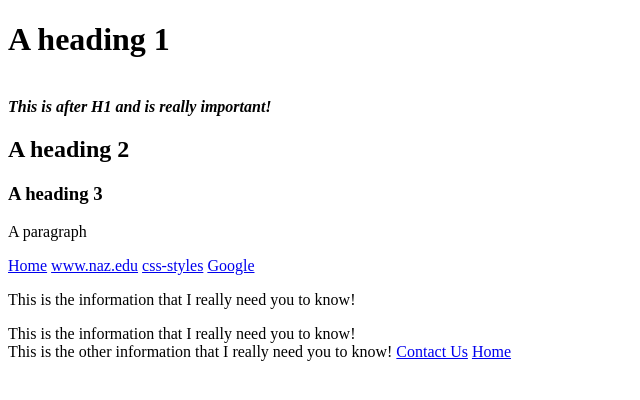
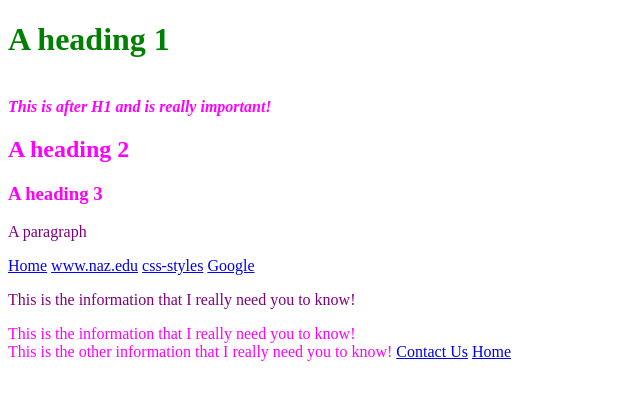
Before and after one commit to melissacole8/assignment1, a plain HTML site: page index.html in a window 1280 px wide. Shown: the whole page, without its empty margins (0-640 px from the left). Drawn offline with Linux system fonts and the light colour scheme.

Commit message:
added elements

```diff
--- a/css/styles.css
+++ b/css/styles.css
@@ -0,0 +1,11 @@
+html {
+    color: fuchsia;
+}
+
+h1 {
+    color: green;
+}
+
+p {
+    color: coral
+}
--- a/index.html
+++ b/index.html
@@ -4,6 +4,11 @@
     <meta charset="utf-8">
     <title>My Title</title>
     <link rel="stylesheet" type="text/css" href="css/styles.css">
+ <style>
+    p {
+    color:purple;
+     }
+    </style>
 </head>
 <body>
     <h1>A heading 1</h1> <br><strong><em>This is after H1 and is really important!</em></strong>
```
